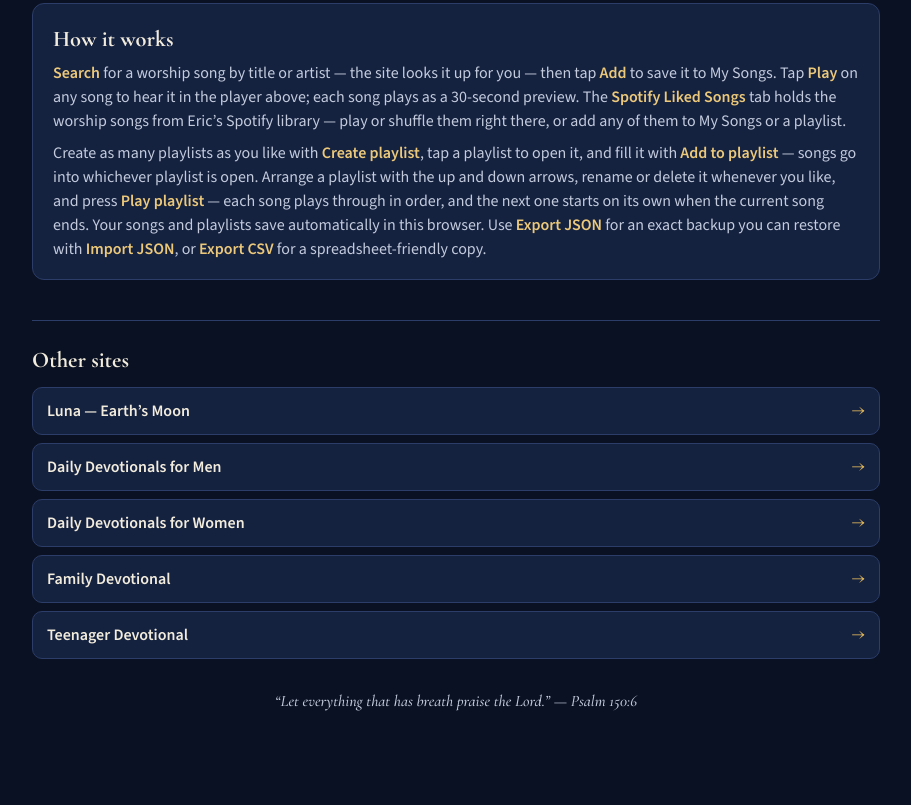
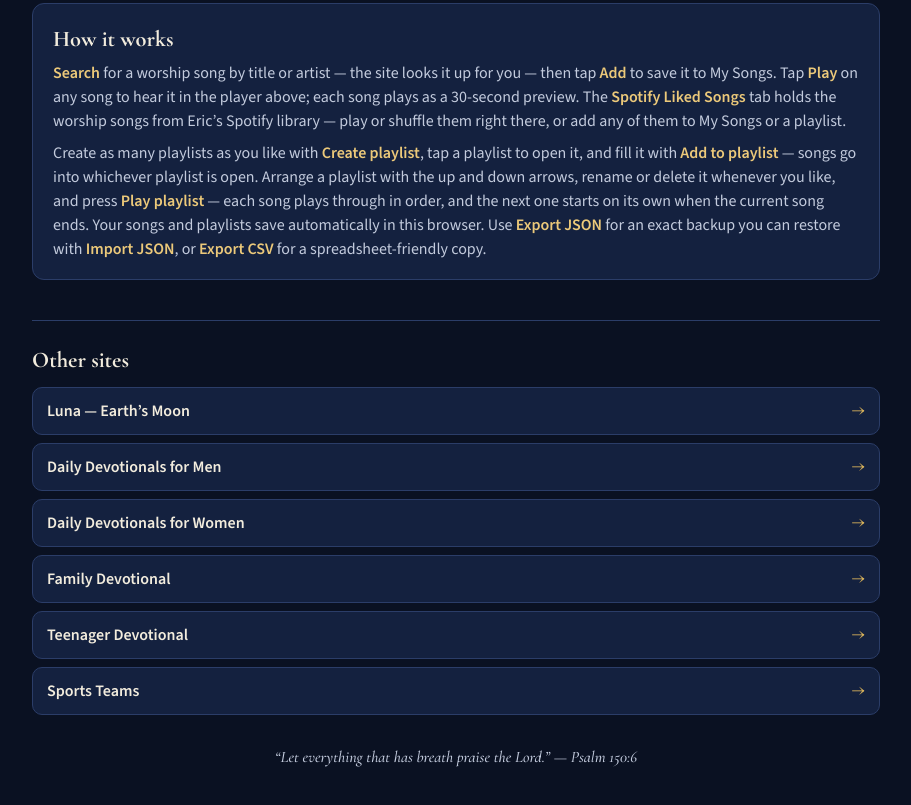
Before and after one commit to ejyoungr-hash/worship-music, a plain HTML site: page index.html in a window 1280 px wide. Shown: the part 1935-2740 px from the top of the page, without its empty margins (184-1095 px from the left). Before the commit the page ends 2712 px from the top, so only its background shows below. Drawn offline with nearby package versions, Linux system fonts and the light colour scheme; no server answers.

Commit message:
Other sites: link all six other sites

```diff
--- a/index.html
+++ b/index.html
@@ -498,6 +498,7 @@
           <li><a href="https://ejyoungr-hash.github.io/daily-devotionals-for-women/" target="_blank" rel="noopener">Daily Devotionals for Women <span class="arrow" aria-hidden="true">&rarr;</span></a></li>
           <li><a href="https://ejyoungr-hash.github.io/family-devotional/" target="_blank" rel="noopener">Family Devotional <span class="arrow" aria-hidden="true">&rarr;</span></a></li>
           <li><a href="https://ejyoungr-hash.github.io/teenager-devotional/" target="_blank" rel="noopener">Teenager Devotional <span class="arrow" aria-hidden="true">&rarr;</span></a></li>
+          <li><a href="https://ejyoungr-hash.github.io/sports-teams/" target="_blank" rel="noopener">Sports Teams <span class="arrow" aria-hidden="true">&rarr;</span></a></li>
         </ul>
       </nav>
 
```
